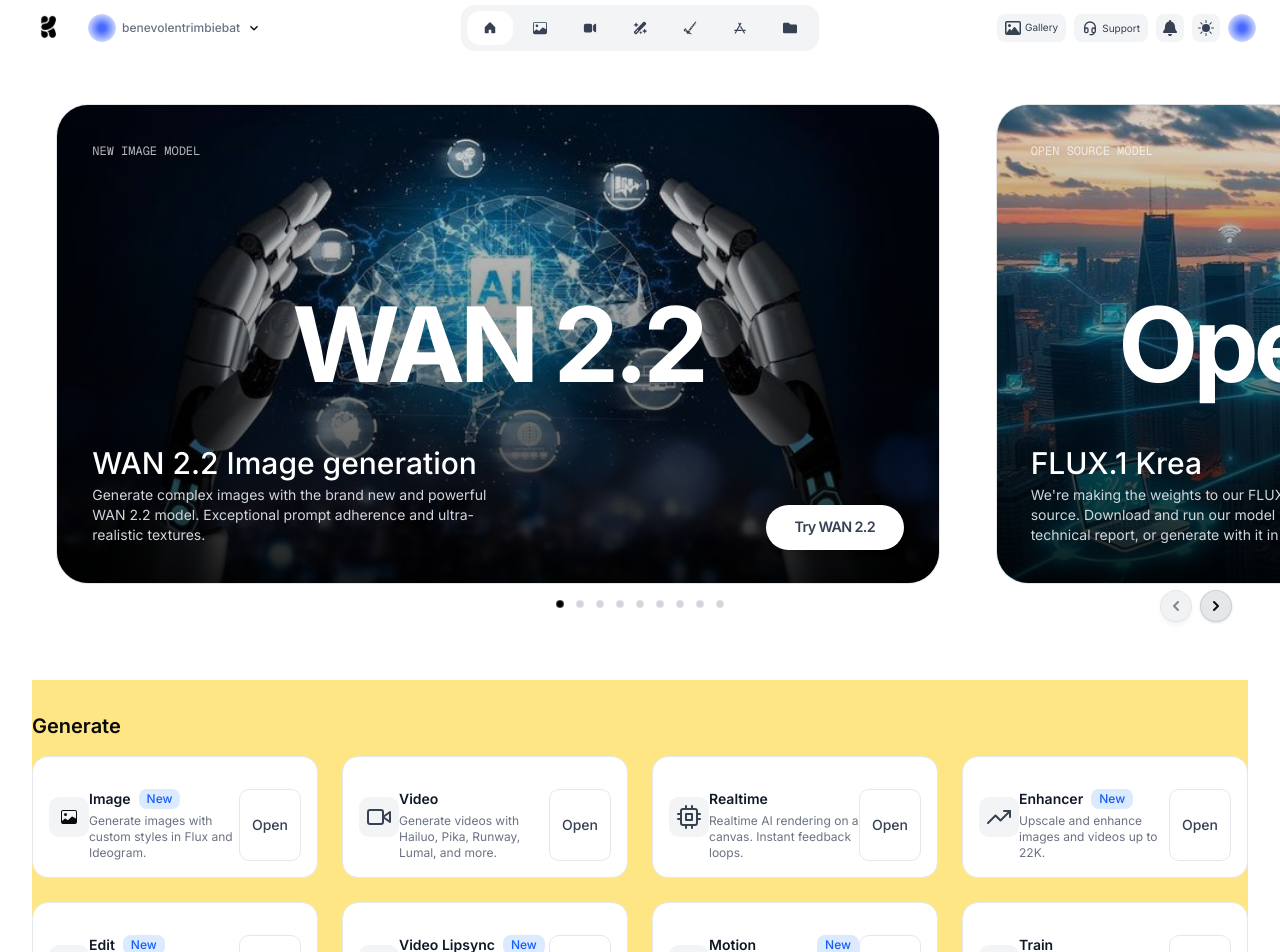
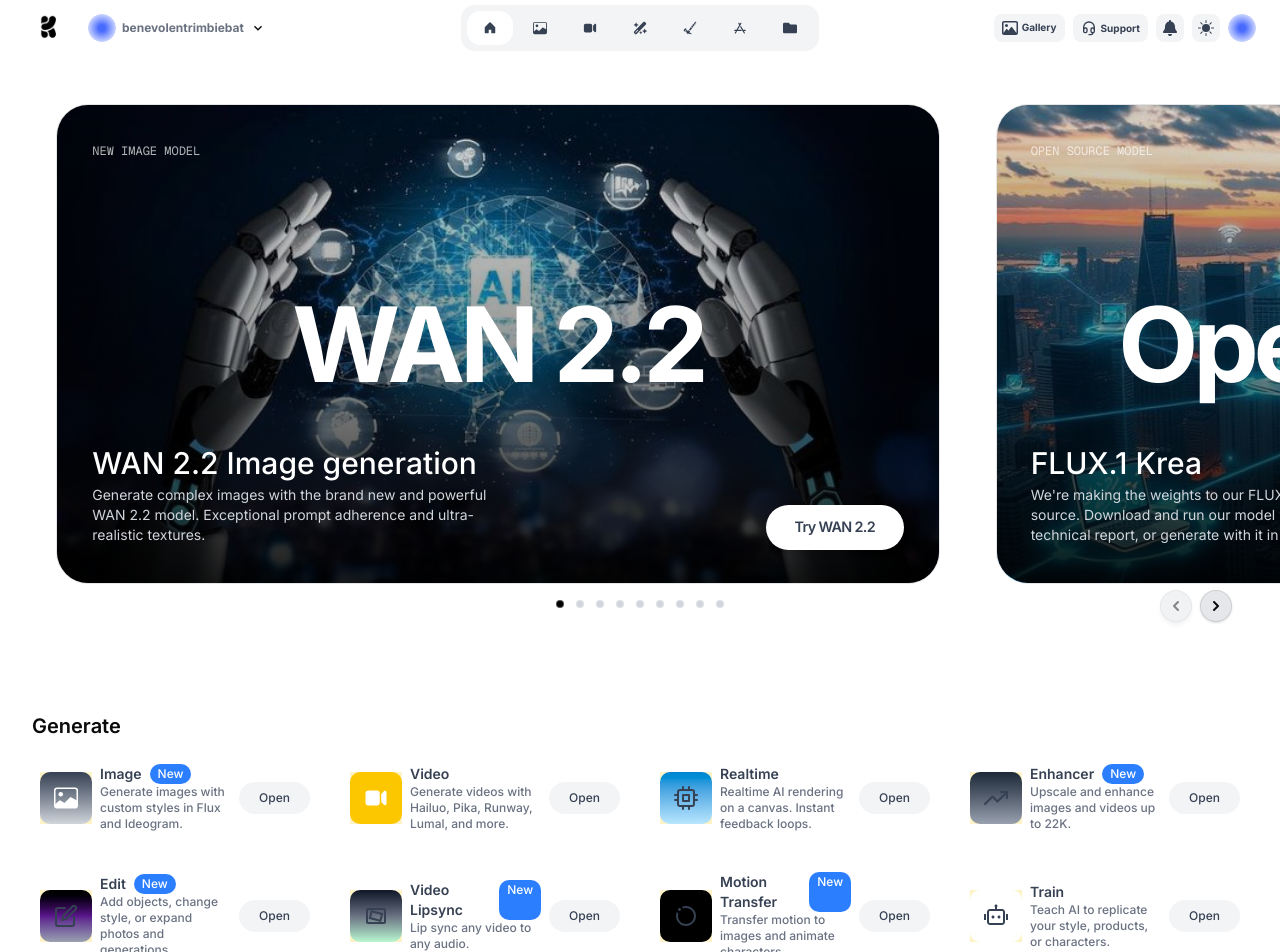
Before and after one commit to sheriffdeen-ajibola/frontend-challenge, a Next.js app: page / in a window 1280 px wide. Shown: the top 952 px of the page. Built offline with nearby package versions, Linux system fonts and the light colour scheme.

Commit message:
general section completed

```diff
--- a/src/components/genarate.tsx
+++ b/src/components/genarate.tsx
@@ -3,6 +3,7 @@ import { FiVideo, FiCpu, FiTrendingUp, FiEdit } from "react-icons/fi";
 import { MdOutlineMotionPhotosOn, MdOutlineVideoStable } from "react-icons/md";
 import { RiRobot2Line } from "react-icons/ri";
 import { BsImage } from "react-icons/bs";
+import { HiVideoCamera } from "react-icons/hi2";
 
 interface CardItem {
   id: number;
@@ -10,6 +11,7 @@ interface CardItem {
   description: string;
   status?: "New" | "Beta";
   icon: React.ReactNode;
+  background: string;
 }
 
 const cardItems: CardItem[] = [
@@ -19,18 +21,21 @@ const cardItems: CardItem[] = [
     description: "Generate images with custom styles in Flux and Ideogram.",
     status: "New",
     icon: <BsImage />,
+    background: "bg-gradient-to-b from-gray-700 to-gray-300",
   },
   {
     id: 2,
     title: "Video",
     description: "Generate videos with Hailuo, Pika, Runway, Lumal, and more.",
-    icon: <FiVideo className="text-2xl text-gray-700" />,
+    icon: <HiVideoCamera />,
+    background: "bg-yellow-400",
   },
   {
     id: 3,
     title: "Realtime",
     description: "Realtime AI rendering on a canvas. Instant feedback loops.",
     icon: <FiCpu className="text-2xl text-gray-700" />,
+    background: "bg-gradient-to-b from-sky-600 to-sky-200",
   },
   {
     id: 4,
@@ -38,13 +43,15 @@ const cardItems: CardItem[] = [
     description: "Upscale and enhance images and videos up to 22K.",
     status: "New",
     icon: <FiTrendingUp className="text-2xl text-gray-700" />,
+    background: "bg-gradient-to-b from-gray-800 to-gray-400",
   },
   {
     id: 5,
     title: "Edit",
     description: "Add objects, change style, or expand photos and generations.",
     status: "New",
-    icon: <FiEdit className="text-2xl text-gray-700" />,
+    icon: <FiEdit className="text-2xl text-gray-700 " />,
+    background: "bg-gradient-to-b from-black via-purple-900 to-gray-400",
   },
   {
     id: 6,
@@ -52,6 +59,7 @@ const cardItems: CardItem[] = [
     description: "Lip sync any video to any audio.",
     status: "New",
     icon: <MdOutlineVideoStable className="text-2xl text-gray-700" />,
+    background: "bg-gradient-to-b from-gray-900 via-gray-500 to-green-200",
   },
   {
     id: 7,
@@ -59,47 +67,52 @@ const cardItems: CardItem[] = [
     description: "Transfer motion to images and animate characters.",
     status: "New",
     icon: <MdOutlineMotionPhotosOn className="text-2xl text-gray-700" />,
+    background: "bg-black",
   },
   {
     id: 8,
     title: "Train",
     description: "Teach AI to replicate your style, products, or characters.",
     icon: <RiRobot2Line className="text-2xl text-gray-700" />,
+    background: "bg-white",
   },
 ];
 
 const Generate: React.FC = () => {
   return (
-    <div className="max-w-[1470px] w-[95%] bg-amber-200 mx-auto py-8 font-inter">
+    <div className="max-w-[1470px] w-[95%]  mx-auto py-8 font-inter">
       <h2 className="text-xl font-semibold mb-4 font-inter">Generate</h2>
 
       <div className="grid grid-cols-4 max-sm:grid-cols-1 max-lg:grid-cols-2 max-xl:grid-cols-3 gap-6">
         {cardItems.map((item) => (
           <div
             key={item.id}
-            className="flex justify-between border border-gray-200 rounded-2xl p-4 bg-white hover:shadow-md transition">
-            <div className="flex items-center justify-between">
-              <div className="w-10 h-10 flex items-center justify-center bg-gray-100 rounded-lg">
+            className="flex items-center p-2 justify-center space-x-2 rounded-2xl  bg-white hover:shadow-md transition">
+            <div className="flex items-center justify-between bg-amber-100">
+              <div
+                className={`w-13 h-13 text-2xl flex items-center text-white justify-center rounded-lg ${item.background}`}>
                 {item.icon}
               </div>
             </div>
 
-            <div className="mt-4 flex-1">
-              <div className="flex gap-2">
-                <h3 className="text-sm font-semibold text-gray-900">
+            <div className="flex-1 flex flex-col ">
+              <div className="flex gap-2 -mb-1">
+                <h3 className="text-sm font-semibold text-gray-700">
                   {item.title}
                 </h3>
                 {item.status && (
-                  <span className="text-xs font-medium text-blue-600 bg-blue-100 px-2 py-0.5 rounded-md">
+                  <span className="text-xs font-medium text-white bg-blue-500 px-2 py-0.5 rounded-lg">
                     {item.status}
                   </span>
                 )}
               </div>
 
-              <p className="text-xs text-gray-500 mt-1">{item.description}</p>
+              <p className="text-xs font-medium text-gray-500 mt-1 ">
+                {item.description}
+              </p>
             </div>
 
-            <button className="mt-4 text-sm font-medium text-gray-700 border border-gray-200 rounded-lg px-3 py-1 hover:bg-gray-100">
+            <button className="text-xs font-medium text-gray-700 rounded-full px-5 py-2 bg-gray-100 hover:bg-gray-200 cursor-pointer">
               Open
             </button>
           </div>
--- a/src/components/navbar.tsx
+++ b/src/components/navbar.tsx
@@ -55,7 +55,7 @@ const Navbar: React.FC = () => {
             />
           </div>
 
-          <p className="text-gray-500 text-xs font-inter font-medium">
+          <p className="text-gray-500 text-xs font-inter font-bold">
             benevolentrimbiebat
           </p>
           <span className="cursor-pointer">
@@ -70,7 +70,7 @@ const Navbar: React.FC = () => {
             <span
               key={item.id}
               onClick={() => setActive(item.id)}
-              className={`cursor-pointer text-[14px] rounded-xl py-2.5 px-4 hover:bg-white hover:shadow-lg shadow-gray-200/10 transition
+              className={`cursor-pointer text-[14px] rounded-xl py-2.5 px-4 hover:bg-white hover:shadow-2xl shadow-gray-300/50 transition
               ${active === item.id ? "bg-white" : ""}`}>
               {item.icon}
             </span>
@@ -83,13 +83,13 @@ const Navbar: React.FC = () => {
           <span>
             <FaRegImage />
           </span>
-          <p className="font-inter text-[10px] ">Gallery</p>
+          <p className="font-inter text-[10px] font-bold ">Gallery</p>
         </div>
         <div className="flex justify-center cursor-pointer bg-gray-100 rounded-md py-1.5 px-2 text-gray-700 items-center gap-1">
           <span>
             <TbHeadset />
           </span>
-          <p className="font-inter text-[10px] ">Support</p>
+          <p className="font-inter text-[10px] font-bold ">Support</p>
         </div>
         <div className="flex justify-center cursor-pointer bg-gray-100 rounded-md py-1.5 px-1.5 text-gray-700 items-center gap-1">
           <span>
```
